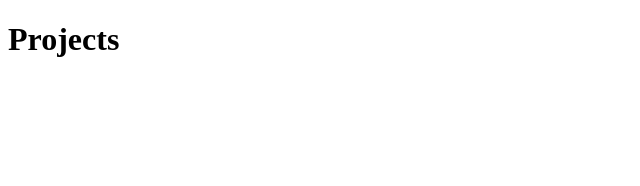
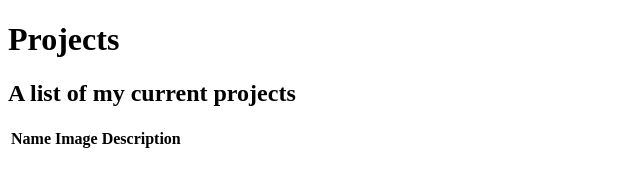
Before and after one commit to ShaunGurmin/Portfolio, a plain HTML site: page pages/projects.html in a window 1280 px wide. Shown: the whole page, without its empty margins (0-640 px from the left). Drawn offline with Linux system fonts and the light colour scheme.

Commit message:
Table in Projects

```diff
--- a/pages/projects.html
+++ b/pages/projects.html
@@ -6,7 +6,16 @@
     </head>
     <body>
         <h1>Projects</h1>
-
+        <section>
+            <h2>A list of my current projects</h2>
+            <table>
+                <tr>
+                    <th>Name</th>
+                    <th>Image</th>
+                    <th>Description</th>
+                </tr>
+            </table>
+        </section>
         <script src="" async defer></script>
     </body>
 </html>
```
